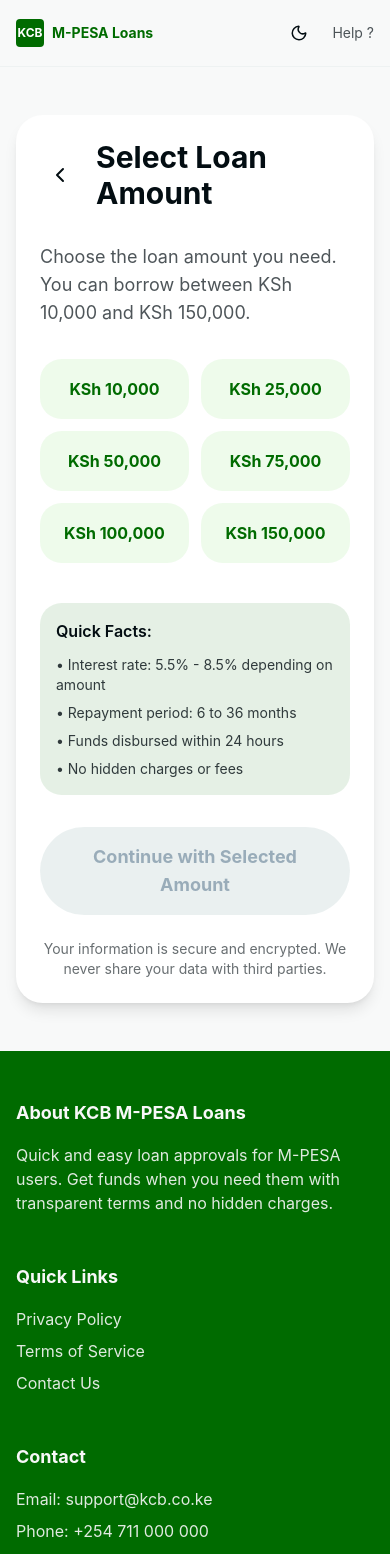
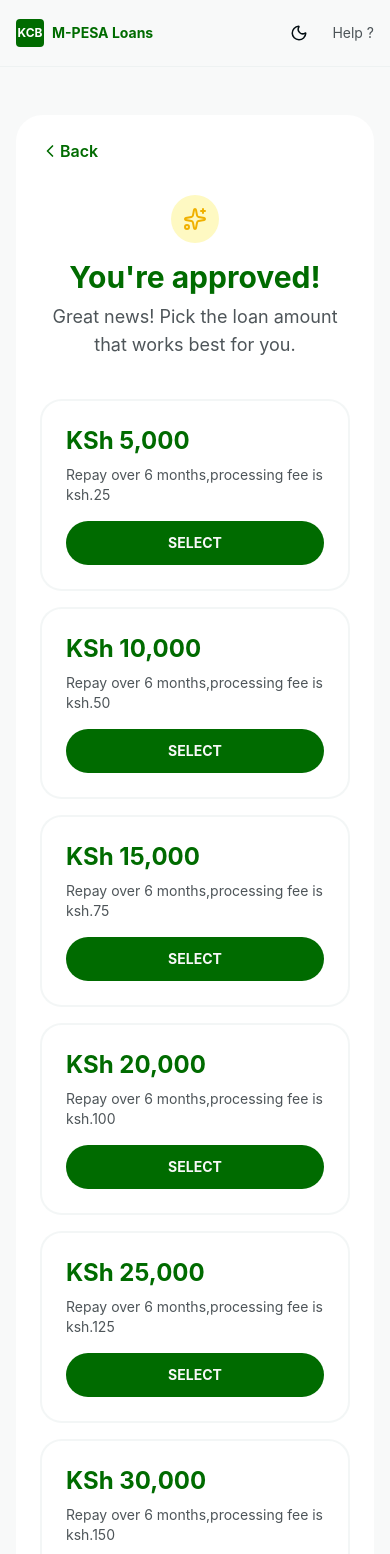
Before and after one commit to josphato907/kcb-loans, a Next.js app: page /select-amount in a window 390 px wide. Shown: the top 1554 px of the page. Built offline with nearby package versions, Linux system fonts and the light colour scheme.

Commit message:
refactor: update select amount page design to match KCB reference with 10 loan options and improved UX

```diff
--- a/components/select-amount-form.tsx
+++ b/components/select-amount-form.tsx
@@ -1,29 +1,37 @@
 'use client'
 
 import { useState } from 'react'
+import { useRouter } from 'next/navigation'
 import { motion } from 'framer-motion'
 import Link from 'next/link'
-import { ChevronLeft, Check } from 'lucide-react'
+import { ChevronLeft, Sparkles } from 'lucide-react'
 
 const LOAN_AMOUNTS = [
-  { value: 10000, label: 'KSh 10,000' },
-  { value: 25000, label: 'KSh 25,000' },
-  { value: 50000, label: 'KSh 50,000' },
-  { value: 75000, label: 'KSh 75,000' },
-  { value: 100000, label: 'KSh 100,000' },
-  { value: 150000, label: 'KSh 150,000' },
+  { value: 5000, label: 'KSh 5,000', fee: 'ksh.25', repay: '6 months' },
+  { value: 10000, label: 'KSh 10,000', fee: 'ksh.50', repay: '6 months' },
+  { value: 15000, label: 'KSh 15,000', fee: 'ksh.75', repay: '6 months' },
+  { value: 20000, label: 'KSh 20,000', fee: 'ksh.100', repay: '6 months' },
+  { value: 25000, label: 'KSh 25,000', fee: 'ksh.125', repay: '6 months' },
+  { value: 30000, label: 'KSh 30,000', fee: 'ksh.150', repay: '6 months' },
+  { value: 40000, label: 'KSh 40,000', fee: 'ksh.175', repay: '6 months' },
+  { value: 50000, label: 'KSh 50,000', fee: 'ksh.200', repay: '6 months' },
+  { value: 75000, label: 'KSh 75,000', fee: 'ksh.225', repay: '6 months' },
+  { value: 100000, label: 'KSh 100,000', fee: 'ksh.250', repay: '6 months' },
 ]
 
 export function SelectAmountForm() {
+  const router = useRouter()
   const [selectedAmount, setSelectedAmount] = useState<number | null>(null)
   const [submitted, setSubmitted] = useState(false)
 
-  const handleSubmit = () => {
-    if (!selectedAmount) return
-    setSubmitted(true)
+  const handleSelect = (amount: number) => {
+    setSelectedAmount(amount)
     setTimeout(() => {
-      // Could navigate to next page or show confirmation
-    }, 1500)
+      setSubmitted(true)
+      setTimeout(() => {
+        router.push('/')
+      }, 2000)
+    }, 300)
   }
 
   if (submitted) {
@@ -32,54 +40,35 @@ export function SelectAmountForm() {
         initial={{ opacity: 0, scale: 0.9 }}
         animate={{ opacity: 1, scale: 1 }}
         transition={{ duration: 0.4 }}
-        className="w-full max-w-md text-center"
+        className="w-full text-center"
       >
-        <div className="bg-green-50 dark:bg-green-950/30 rounded-3xl p-8 md:p-12 border border-primary/20">
+        <div className="bg-white dark:bg-card rounded-3xl p-8 md:p-12">
           <motion.div
-            initial={{ scale: 0 }}
-            animate={{ scale: 1 }}
-            transition={{ type: 'spring', delay: 0.2 }}
-            className="w-16 h-16 md:w-20 md:h-20 bg-primary rounded-full flex items-center justify-center mx-auto mb-6"
+            initial={{ scale: 0, rotate: -180 }}
+            animate={{ scale: 1, rotate: 0 }}
+            transition={{ type: 'spring', delay: 0.2, stiffness: 100 }}
+            className="w-16 h-16 bg-yellow-100 dark:bg-yellow-900/30 rounded-full flex items-center justify-center mx-auto mb-6"
           >
-            <Check className="w-8 h-8 md:w-10 md:h-10 text-primary-foreground" />
+            <Sparkles className="w-8 h-8 text-yellow-500" />
           </motion.div>
 
           <motion.h2
             initial={{ opacity: 0, y: 10 }}
             animate={{ opacity: 1, y: 0 }}
             transition={{ delay: 0.3 }}
-            className="text-2xl md:text-3xl font-bold text-foreground mb-2"
+            className="text-3xl md:text-4xl font-bold text-primary mb-4"
           >
-            Amount Selected!
+            You&apos;re approved!
           </motion.h2>
-
-          <motion.p
-            initial={{ opacity: 0, y: 10 }}
-            animate={{ opacity: 1, y: 0 }}
-            transition={{ delay: 0.4 }}
-            className="text-lg md:text-xl font-semibold text-primary mb-6"
-          >
-            {LOAN_AMOUNTS.find(a => a.value === selectedAmount)?.label}
-          </motion.p>
 
           <motion.p
             initial={{ opacity: 0 }}
             animate={{ opacity: 1 }}
-            transition={{ delay: 0.5 }}
-            className="text-foreground/70 mb-8"
+            transition={{ delay: 0.4 }}
+            className="text-foreground/70 mb-8 text-lg"
           >
-            Your loan application is being processed. You will receive a confirmation call shortly.
+            Redirecting you back home...
           </motion.p>
-
-          <Link href="/">
-            <motion.button
-              whileHover={{ scale: 1.02 }}
-              whileTap={{ scale: 0.98 }}
-              className="w-full bg-primary text-primary-foreground py-3 px-6 rounded-full font-bold hover:bg-primary/90 transition"
-            >
-              Back to Home
-            </motion.button>
-          </Link>
         </div>
       </motion.div>
     )
@@ -90,86 +79,79 @@ export function SelectAmountForm() {
       initial={{ opacity: 0, y: 20 }}
       animate={{ opacity: 1, y: 0 }}
       transition={{ duration: 0.6 }}
-      className="w-full max-w-2xl"
+      className="w-full"
     >
-      <div className="bg-card rounded-3xl p-6 md:p-10 shadow-lg">
-        {/* Header */}
-        <div className="flex items-center gap-4 mb-8">
-          <Link href="/apply" className="p-2 hover:bg-muted rounded-lg transition">
-            <ChevronLeft className="w-6 h-6 text-foreground" />
-          </Link>
-          <h1 className="text-3xl md:text-4xl font-bold text-foreground">
-            Select Loan Amount
+      <div className="bg-white dark:bg-card rounded-3xl p-6 md:p-10 md:p-16">
+        {/* Back Button */}
+        <Link href="/apply" className="inline-flex items-center text-primary hover:opacity-70 transition mb-8 font-semibold">
+          <ChevronLeft className="w-5 h-5" />
+          Back
+        </Link>
+
+        {/* Header with Icon */}
+        <div className="text-center mb-10">
+          <motion.div
+            initial={{ scale: 0 }}
+            animate={{ scale: 1 }}
+            transition={{ delay: 0.1 }}
+            className="w-12 h-12 bg-yellow-100 dark:bg-yellow-900/30 rounded-full flex items-center justify-center mx-auto mb-4"
+          >
+            <Sparkles className="w-6 h-6 text-yellow-500" />
+          </motion.div>
+          <h1 className="text-3xl md:text-4xl font-bold text-primary mb-2">
+            You&apos;re approved!
           </h1>
+          <p className="text-foreground/70 text-lg">
+            Great news! Pick the loan amount that works best for you.
+          </p>
         </div>
 
-        <p className="text-foreground/70 mb-8 text-lg">
-          Choose the loan amount you need. You can borrow between KSh 10,000 and KSh 150,000.
-        </p>
-
-        {/* Amount Grid */}
-        <div className="grid grid-cols-2 md:grid-cols-3 gap-3 md:gap-4 mb-10">
+        {/* Amount Grid - 2 Columns */}
+        <div className="grid grid-cols-1 md:grid-cols-2 gap-4 md:gap-6 mb-8">
           {LOAN_AMOUNTS.map((amount, index) => (
-            <motion.button
+            <motion.div
               key={amount.value}
               initial={{ opacity: 0, y: 20 }}
               animate={{ opacity: 1, y: 0 }}
               transition={{ delay: index * 0.05 }}
               onClick={() => setSelectedAmount(amount.value)}
-              className={`relative p-4 md:p-6 rounded-2xl font-bold text-base md:text-lg transition-all ${
+              className={`p-6 rounded-2xl border-2 transition-all cursor-pointer ${
                 selectedAmount === amount.value
-                  ? 'bg-primary text-primary-foreground shadow-lg scale-105'
-                  : 'bg-secondary/50 hover:bg-secondary text-secondary-foreground border-2 border-transparent hover:border-primary/30'
+                  ? 'border-primary bg-primary/10 dark:bg-primary/20'
+                  : 'border-border/30 hover:border-primary/50 bg-white dark:bg-background'
               }`}
-              whileHover={{ scale: 1.05 }}
-              whileTap={{ scale: 0.95 }}
+              whileHover={{ scale: 1.02 }}
+              whileTap={{ scale: 0.98 }}
             >
-              {amount.label}
-              {selectedAmount === amount.value && (
-                <motion.div
-                  initial={{ scale: 0 }}
-                  animate={{ scale: 1 }}
-                  className="absolute top-2 right-2"
-                >
-                  <div className="w-6 h-6 bg-primary-foreground rounded-full flex items-center justify-center">
-                    <Check className="w-4 h-4 text-primary" />
-                  </div>
-                </motion.div>
-              )}
-            </motion.button>
+              <h3 className="text-2xl font-bold text-primary mb-2">{amount.label}</h3>
+              <p className="text-foreground/70 text-sm">
+                Repay over {amount.repay},processing fee is {amount.fee}
+              </p>
+              <motion.button
+                onClick={(e) => {
+                  e.stopPropagation()
+                  handleSelect(amount.value)
+                }}
+                className="w-full mt-4 bg-primary text-primary-foreground font-bold py-3 px-4 rounded-full hover:bg-primary/90 transition text-sm md:text-base"
+                whileHover={{ scale: 1.02 }}
+                whileTap={{ scale: 0.98 }}
+              >
+                SELECT
+              </motion.button>
+            </motion.div>
           ))}
         </div>
 
-        {/* Additional Info */}
-        <div className="bg-primary/10 dark:bg-primary/5 rounded-2xl p-4 md:p-6 mb-8">
-          <h3 className="font-semibold text-foreground mb-3">Quick Facts:</h3>
-          <ul className="space-y-2 text-sm md:text-base text-foreground/80">
-            <li>• Interest rate: 5.5% - 8.5% depending on amount</li>
-            <li>• Repayment period: 6 to 36 months</li>
-            <li>• Funds disbursed within 24 hours</li>
-            <li>• No hidden charges or fees</li>
-          </ul>
+        {/* Footer Info */}
+        <div className="text-center">
+          <p className="text-foreground/60 text-sm mb-4">
+            Tap on an amount to see the full breakdown,<br />
+            including any processing fee.
+          </p>
+          <Link href="/apply" className="text-primary font-semibold hover:opacity-70 transition">
+            Back to form
+          </Link>
         </div>
-
-        {/* Submit Button */}
-        <motion.button
-          whileHover={selectedAmount ? { scale: 1.02 } : {}}
-          whileTap={selectedAmount ? { scale: 0.98 } : {}}
-          onClick={handleSubmit}
-          disabled={!selectedAmount}
-          className={`w-full py-4 px-6 rounded-full font-bold text-lg transition ${
-            selectedAmount
-              ? 'bg-primary text-primary-foreground hover:bg-primary/90 cursor-pointer'
-              : 'bg-muted text-muted-foreground cursor-not-allowed opacity-60'
-          }`}
-        >
-          Continue with {selectedAmount ? LOAN_AMOUNTS.find(a => a.value === selectedAmount)?.label : 'Selected Amount'}
-        </motion.button>
-
-        {/* Info Text */}
-        <p className="text-center text-sm text-foreground/60 mt-6">
-          Your information is secure and encrypted. We never share your data with third parties.
-        </p>
       </div>
     </motion.div>
   )
```
